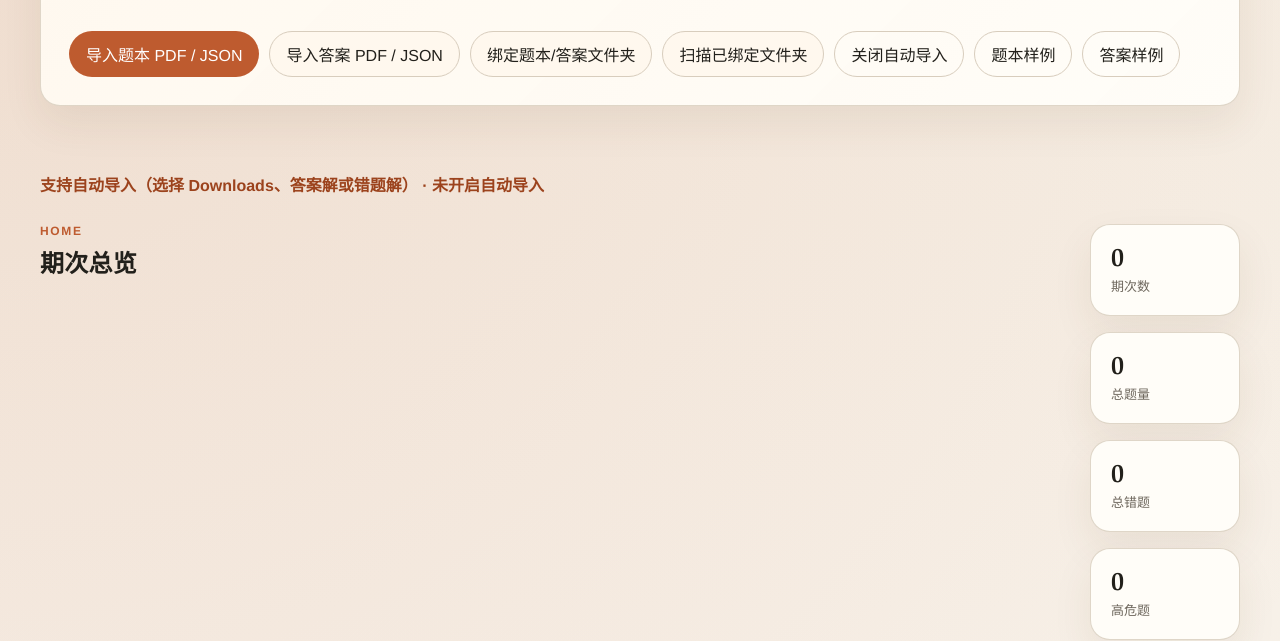
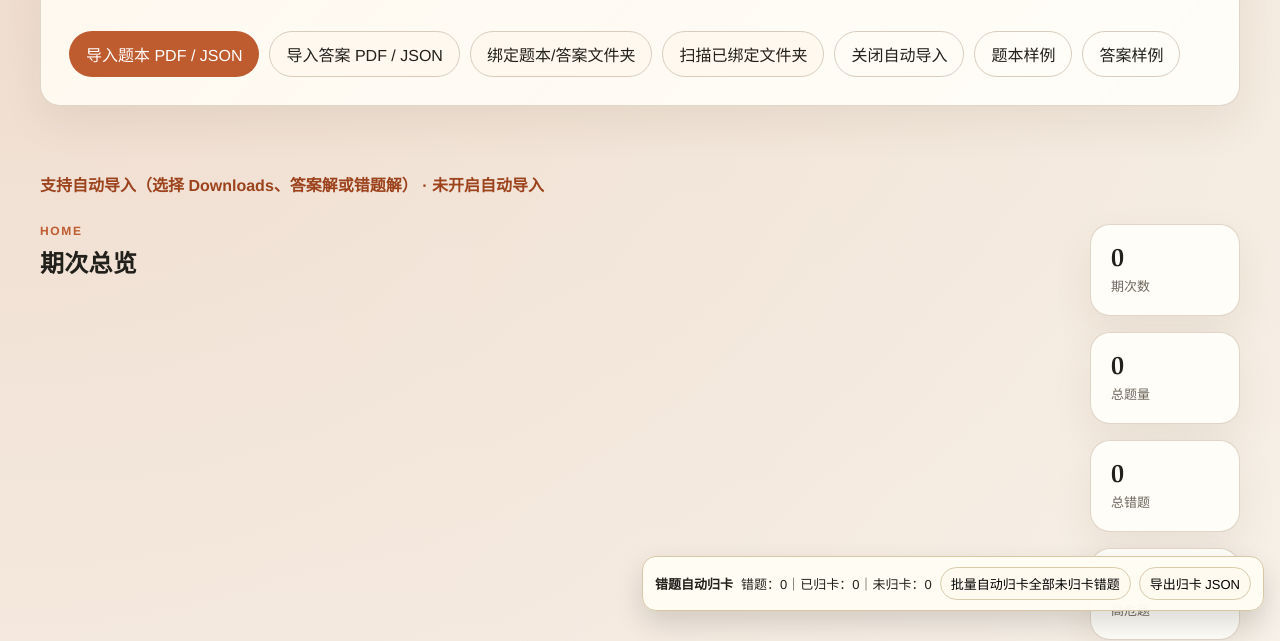
Before and after one commit to 1157237093-lgtm/gjtk11, a website with bundled scripts: page index.html in a window 1280 px wide. Shown: the part 173-814 px from the top of the page. Built offline with nearby package versions, Linux system fonts and the light colour scheme.

Commit message:
Load automatic question card linker overlay

```diff
--- a/index.html
+++ b/index.html
@@ -339,5 +339,6 @@
 
     <script src="./autoload-data.js?v=parser-ai-option-fix-20260501"></script>
     <script src="./app.js?v=auto-recitation-abnormal-20260505"></script>
+    <script src="./question-card-auto-linker.js?v=auto-card-linker-20260507"></script>
   </body>
 </html>
```
